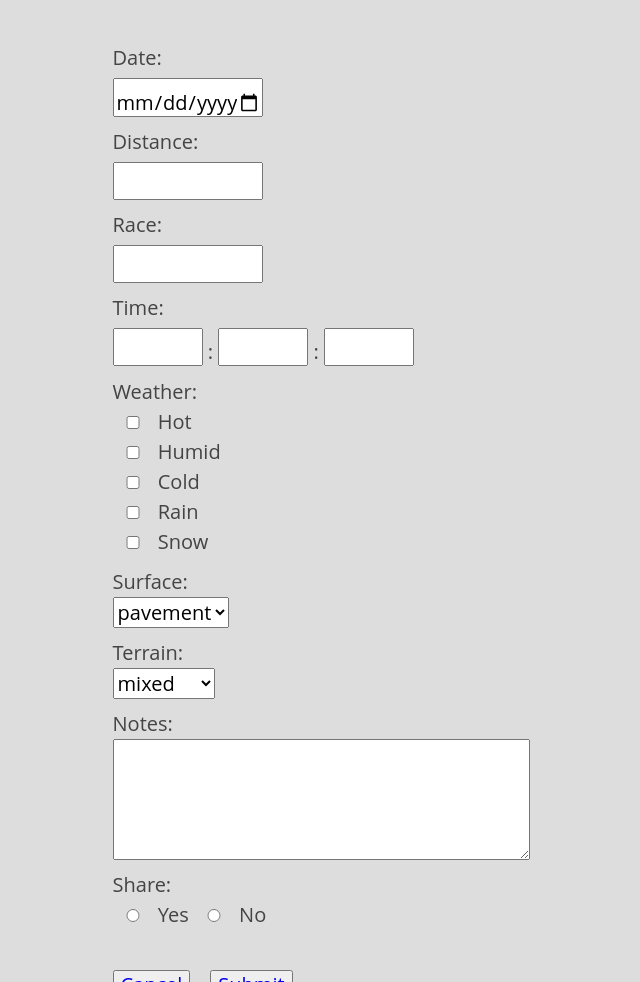
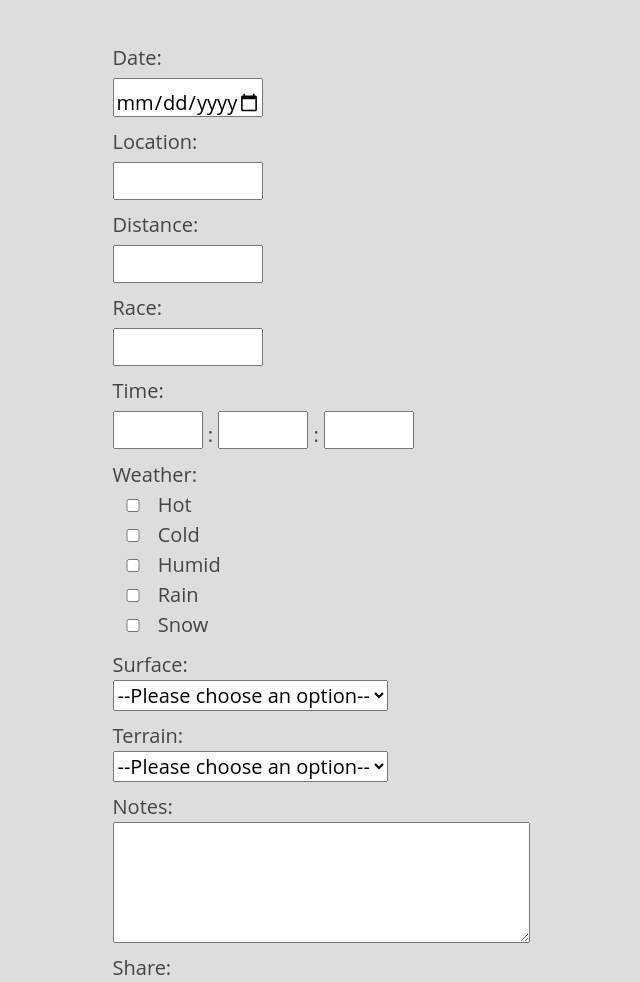
Before and after one commit to bradrivenburgh/leetrun-wireframes, a plain HTML site: page record-run.html in a window 1280 px wide. Shown: the part 520-1502 px from the top of the page, without its empty margins (319-959 px from the left). Drawn offline with nearby package versions, Linux system fonts and the light colour scheme.

Commit message:
made some tweaks to new run form

```diff
--- a/record-run.html
+++ b/record-run.html
@@ -31,6 +31,9 @@
               <label for="date">Date:</label>
               <input type="date" id="date" name="date" />
 
+              <label for="location">Location:</label>
+              <input type="text" id="location" name="location" />
+
               <label for="distance">Distance:</label>
               <input type="number" id="distance" name="distance" />
 
@@ -51,31 +54,29 @@
                 <input type="checkbox" id="hot" name="hot" />
                 <label for="hot">Hot</label>
                 <br />
-
+                <input type="checkbox" id="cold" name="cold" />
+                <label for="cold">Cold</label>
+                <br />
                 <input type="checkbox" id="humid" name="humid" />
                 <label for="humid">Humid</label>
                 <br />
-
-                <input type="checkbox" id="cold" name="cold" />
-                <label for="cold">Cold</label>
-                <br />
-
                 <input type="checkbox" id="rain" name="rain" />
                 <label for="rain">Rain</label>
                 <br />
-
                 <input type="checkbox" id="snow" name="snow" />
                 <label for="snow">Snow</label>
               </div>
 
               <label for="surface">Surface:</label>
               <select id="surface" name="surface">
+                <option value="">--Please choose an option--</option>
                 <option value="pavement">pavement</option>
                 <option value="trail">trail</option>
               </select>
 
               <label for="terrain">Terrain:</label>
               <select id="terrain" name="terrain">
+                <option value="">--Please choose an option--</option>
                 <option value="mixed">mixed</option>
                 <option value="flat">flat</option>
                 <option value="uphill">uphill</option>
```
